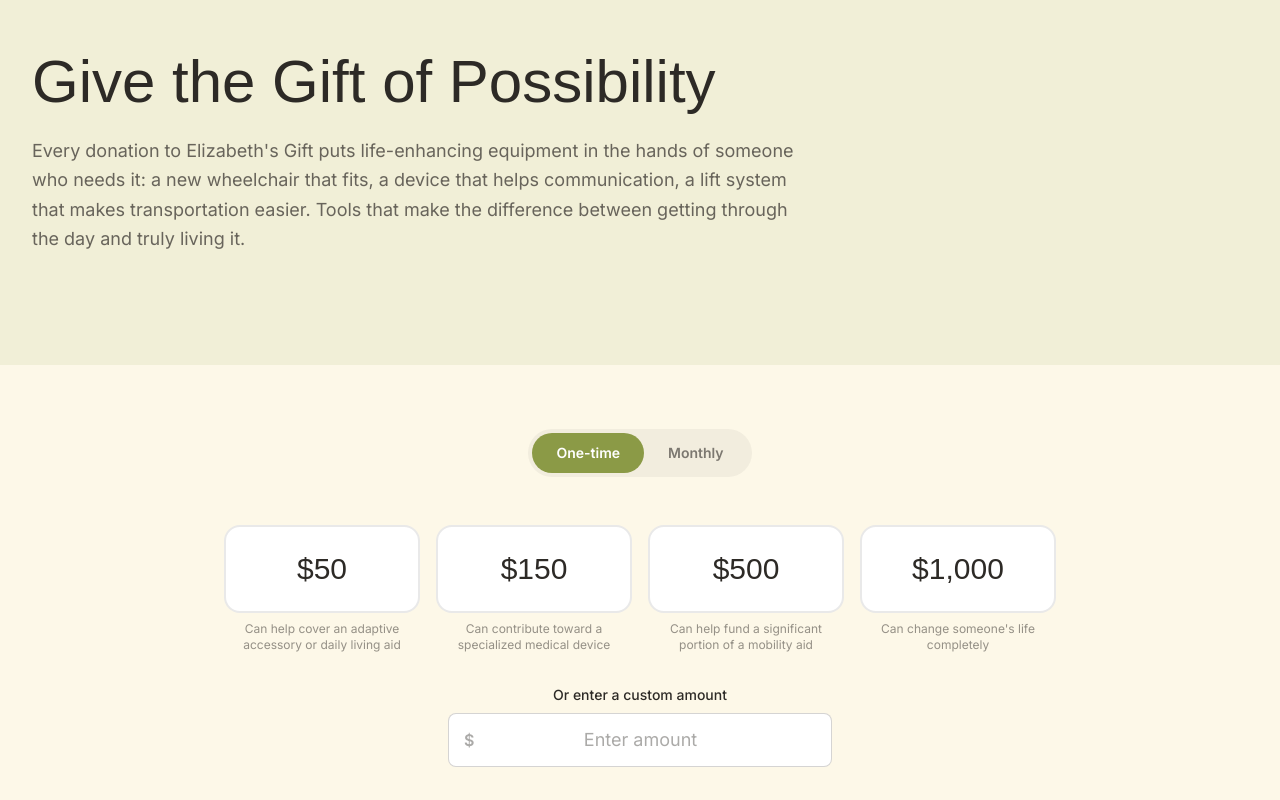
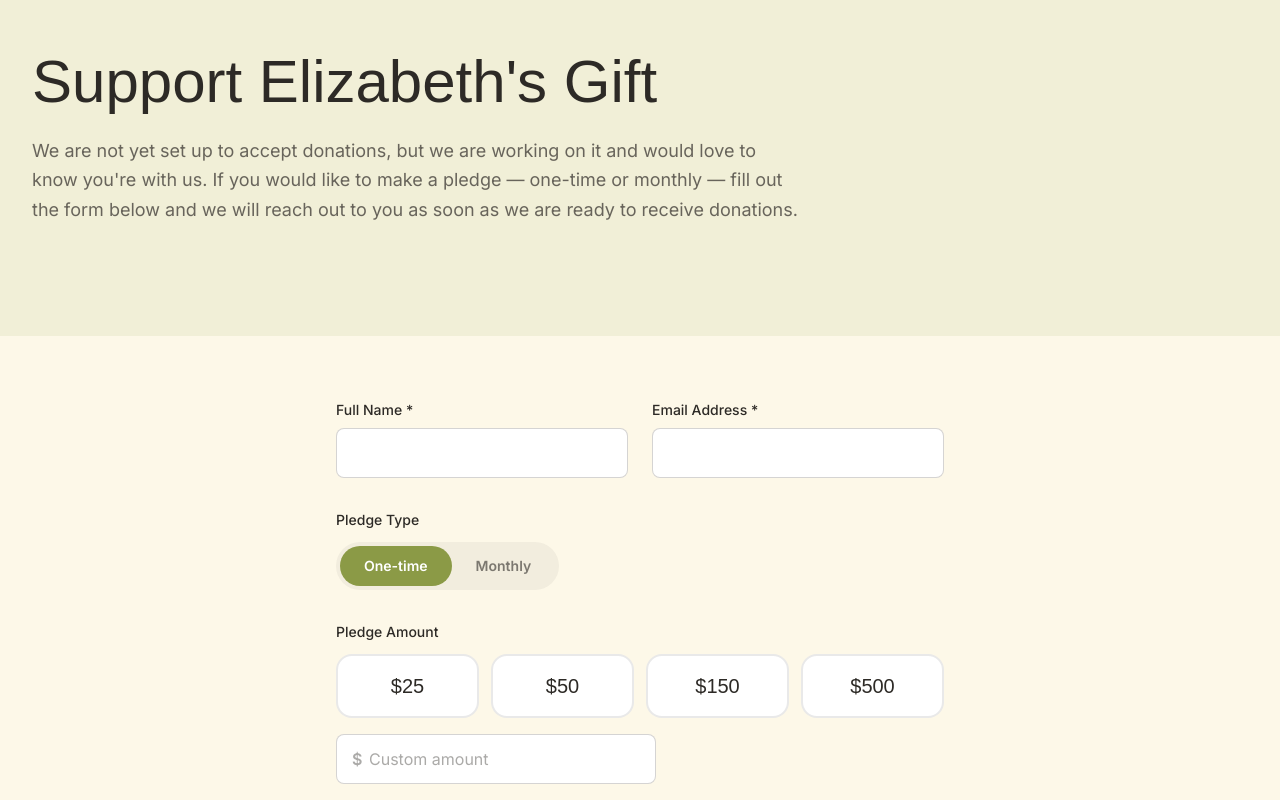
Before and after one commit to smithstephen891-arch/EG-website, a Next.js app: page /donate in a window 1280 px wide. Shown: the part 140-940 px from the top of the page. Built offline with nearby package versions, Linux system fonts and the light colour scheme; a web font is replaced by a local one.

Commit message:
Replace donate page with pledge form; add pledge API route

```diff
--- /dev/null
+++ b/src/app/api/pledge/route.ts
@@ -0,0 +1,60 @@
+import { NextResponse } from "next/server";
+import { Resend } from "resend";
+
+export async function POST(request: Request) {
+  try {
+    const data = await request.json();
+    const { name, email, pledgeType, amount, message } = data;
+
+    if (!process.env.RESEND_API_KEY) {
+      console.log("Pledge submission (no email sent — RESEND_API_KEY not set):", data);
+      return NextResponse.json({ message: "Pledge received successfully" }, { status: 200 });
+    }
+
+    const resend = new Resend(process.env.RESEND_API_KEY);
+    await resend.emails.send({
+      from: "Elizabeth's Gift <onboarding@resend.dev>",
+      to: "smithstephen891@gmail.com",
+      replyTo: email,
+      subject: `New Pledge — ${name} (${pledgeType}, $${amount})`,
+      html: `
+        <div style="font-family: sans-serif; max-width: 600px; margin: 0 auto;">
+          <h2 style="color: #352e24;">New Donation Pledge</h2>
+          <table style="width: 100%; border-collapse: collapse;">
+            <tr>
+              <td style="padding: 8px 0; color: #666; width: 140px;"><strong>Name</strong></td>
+              <td style="padding: 8px 0; color: #352e24;">${name}</td>
+            </tr>
+            <tr>
+              <td style="padding: 8px 0; color: #666;"><strong>Email</strong></td>
+              <td style="padding: 8px 0; color: #352e24;"><a href="mailto:${email}">${email}</a></td>
+            </tr>
+            <tr>
+              <td style="padding: 8px 0; color: #666;"><strong>Pledge Type</strong></td>
+              <td style="padding: 8px 0; color: #352e24;">${pledgeType === "monthly" ? "Monthly" : "One-time"}</td>
+            </tr>
+            <tr>
+              <td style="padding: 8px 0; color: #666;"><strong>Amount</strong></td>
+              <td style="padding: 8px 0; color: #352e24;">$${Number(amount).toLocaleString()}</td>
+            </tr>
+          </table>
+          ${message ? `
+          <hr style="border: none; border-top: 1px solid #e5e5e5; margin: 16px 0;" />
+          <h3 style="color: #352e24;">Message</h3>
+          <p style="color: #555; line-height: 1.6; white-space: pre-wrap;">${message}</p>
+          ` : ""}
+          <hr style="border: none; border-top: 1px solid #e5e5e5; margin: 24px 0;" />
+          <p style="color: #999; font-size: 12px;">Submitted via elizabethsgift.com donation pledge form</p>
+        </div>
+      `,
+    });
+
+    return NextResponse.json({ message: "Pledge received successfully" }, { status: 200 });
+  } catch (error) {
+    console.error("Pledge submission error:", error);
+    return NextResponse.json(
+      { message: "Something went wrong" },
+      { status: 500 }
+    );
+  }
+}
--- a/src/app/donate/page.tsx
+++ b/src/app/donate/page.tsx
@@ -1,29 +1,42 @@
 "use client";
 
 import { useState } from "react";
-import { useRouter } from "next/navigation";
-import { useDonation } from "@/context/DonationContext";
 
-const tiers = [
-  { amount: 50, description: "Can help cover an adaptive accessory or daily living aid" },
-  { amount: 150, description: "Can contribute toward a specialized medical device" },
-  { amount: 500, description: "Can help fund a significant portion of a mobility aid" },
-  { amount: 1000, description: "Can change someone's life completely" },
-];
+const presetAmounts = [25, 50, 150, 500];
 
 export default function DonatePage() {
-  const router = useRouter();
-  const { setDonation } = useDonation();
+  const [pledgeType, setPledgeType] = useState<"one-time" | "monthly">("one-time");
   const [selectedAmount, setSelectedAmount] = useState<number>(0);
   const [customAmount, setCustomAmount] = useState("");
-  const [donationType, setDonationType] = useState<"one-time" | "monthly">("one-time");
+  const [loading, setLoading] = useState(false);
+  const [submitted, setSubmitted] = useState(false);
 
   const currentAmount = selectedAmount || Number(customAmount) || 0;
 
-  function handleProceed() {
+  async function handleSubmit(e: React.FormEvent<HTMLFormElement>) {
+    e.preventDefault();
     if (currentAmount <= 0) return;
-    setDonation({ amount: currentAmount, type: donationType });
-    router.push("/cart");
+    setLoading(true);
+    try {
+      const form = e.currentTarget;
+      const data = {
+        name: (form.elements.namedItem("name") as HTMLInputElement).value,
+        email: (form.elements.namedItem("email") as HTMLInputElement).value,
+        pledgeType,
+        amount: currentAmount,
+        message: (form.elements.namedItem("message") as HTMLTextAreaElement).value,
+      };
+      await fetch("/api/pledge", {
+        method: "POST",
+        headers: { "Content-Type": "application/json" },
+        body: JSON.stringify(data),
+      });
+      setSubmitted(true);
+    } catch {
+      alert("Something went wrong. Please try again.");
+    } finally {
+      setLoading(false);
+    }
   }
 
   return (
@@ -32,28 +45,67 @@ export default function DonatePage() {
         <div className="mx-auto max-w-7xl px-4 sm:px-6 lg:px-8 py-20 md:py-28">
           <div className="max-w-3xl">
             <h1 className="font-serif text-4xl md:text-5xl lg:text-6xl text-charcoal">
-              Give the Gift of Possibility
+              Support Elizabeth&apos;s Gift
             </h1>
             <p className="mt-6 text-lg text-charcoal/70 leading-relaxed">
-              Every donation to Elizabeth&apos;s Gift puts life-enhancing equipment
-              in the hands of someone who needs it: a new wheelchair that fits,
-              a device that helps communication, a lift system that makes
-              transportation easier. Tools that make the difference between
-              getting through the day and truly living it.
+              We are not yet set up to accept donations, but we are working on it and
+              would love to know you&apos;re with us. If you would like to make a pledge —
+              one-time or monthly — fill out the form below and we will reach out to
+              you as soon as we are ready to receive donations.
             </p>
           </div>
         </div>
       </section>
 
       <section className="bg-cream">
-        <div className="mx-auto max-w-4xl px-4 sm:px-6 lg:px-8 py-16">
-          {/* Donation Type Toggle */}
-          <div className="flex justify-center mb-12">
-            <div className="bg-charcoal/5 rounded-full p-1 flex">
+        <div className="mx-auto max-w-2xl px-4 sm:px-6 lg:px-8 py-16">
+          {submitted ? (
+            <div className="text-center py-16 space-y-4">
+              <h2 className="font-serif text-3xl text-charcoal">Thank You!</h2>
+              <p className="text-charcoal/70 text-lg leading-relaxed">
+                Your pledge means the world to us. We will be in touch as soon
+                as we are ready to accept donations.
+              </p>
+            </div>
+          ) : (
+            <form onSubmit={handleSubmit} className="space-y-8">
+              {/* Name + Email */}
+              <div className="grid grid-cols-1 sm:grid-cols-2 gap-6">
+                <div>
+                  <label htmlFor="name" className="block text-sm font-medium text-charcoal mb-2">
+                    Full Name *
+                  </label>
+                  <input
+                    type="text"
+                    id="name"
+                    name="name"
+                    required
+                    className="w-full rounded-lg border border-charcoal/20 bg-white px-4 py-3 text-charcoal placeholder:text-charcoal/40 focus:border-olive focus:ring-2 focus:ring-olive/20 outline-none transition"
+                  />
+                </div>
+                <div>
+                  <label htmlFor="email" className="block text-sm font-medium text-charcoal mb-2">
+                    Email Address *
+                  </label>
+                  <input
+                    type="email"
+                    id="email"
+                    name="email"
+                    required
+                    className="w-full rounded-lg border border-charcoal/20 bg-white px-4 py-3 text-charcoal placeholder:text-charcoal/40 focus:border-olive focus:ring-2 focus:ring-olive/20 outline-none transition"
+                  />
+                </div>
+              </div>
+
+              {/* Pledge Type Toggle */}
+              <div>
+                <p className="block text-sm font-medium text-charcoal mb-3">Pledge Type</p>
+                <div className="bg-charcoal/5 rounded-full p-1 flex w-fit">
                   <button
-                onClick={() => setDonationType("one-time")}
+                    type="button"
+                    onClick={() => setPledgeType("one-time")}
                     className={`px-6 py-2.5 rounded-full text-sm font-semibold transition-colors ${
-                  donationType === "one-time"
+                      pledgeType === "one-time"
                         ? "bg-olive text-white"
                         : "text-charcoal/60 hover:text-charcoal"
                     }`}
@@ -61,9 +113,10 @@ export default function DonatePage() {
                     One-time
                   </button>
                   <button
-                onClick={() => setDonationType("monthly")}
+                    type="button"
+                    onClick={() => setPledgeType("monthly")}
                     className={`px-6 py-2.5 rounded-full text-sm font-semibold transition-colors ${
-                  donationType === "monthly"
+                      pledgeType === "monthly"
                         ? "bg-olive text-white"
                         : "text-charcoal/60 hover:text-charcoal"
                     }`}
@@ -73,72 +126,68 @@ export default function DonatePage() {
                 </div>
               </div>
 
-          {/* Tier Cards */}
-          <div className="grid grid-cols-2 md:grid-cols-4 gap-4 mb-8">
-            {tiers.map((tier) => (
-              <div key={tier.amount} className="flex flex-col gap-2">
+              {/* Preset Amounts */}
+              <div>
+                <p className="block text-sm font-medium text-charcoal mb-3">Pledge Amount</p>
+                <div className="grid grid-cols-4 gap-3 mb-4">
+                  {presetAmounts.map((amount) => (
                     <button
+                      key={amount}
+                      type="button"
                       onClick={() => {
-                    setSelectedAmount(tier.amount);
+                        setSelectedAmount(amount);
                         setCustomAmount("");
                       }}
-                  className={`rounded-2xl p-6 text-center transition-all border-2 ${
-                    selectedAmount === tier.amount
+                      className={`rounded-2xl py-4 text-center transition-all border-2 ${
+                        selectedAmount === amount
                           ? "border-olive bg-olive/10"
                           : "border-charcoal/10 bg-white hover:border-olive/30"
                       }`}
                     >
-                  <p className="font-serif text-2xl md:text-3xl text-charcoal">
-                    ${tier.amount.toLocaleString()}
-                  </p>
+                      <p className="font-serif text-xl text-charcoal">${amount}</p>
                     </button>
-                <p className="text-xs text-charcoal/50 text-center px-2">
-                  {tier.description}
-                </p>
-              </div>
                   ))}
                 </div>
-
-          {/* Custom Amount */}
-          <div className="max-w-sm mx-auto mb-12">
-            <label htmlFor="customAmount" className="block text-sm font-medium text-charcoal mb-2 text-center">
-              Or enter a custom amount
-            </label>
-            <div className="relative">
+                <div className="relative max-w-xs">
                   <span className="absolute left-4 top-1/2 -translate-y-1/2 text-charcoal/40 font-semibold">
                     $
                   </span>
                   <input
                     type="number"
-                id="customAmount"
                     value={customAmount}
                     onChange={(e) => {
                       setCustomAmount(e.target.value);
                       setSelectedAmount(0);
                     }}
                     min="1"
-                placeholder="Enter amount"
-                className="w-full rounded-lg border border-charcoal/20 bg-white pl-8 pr-4 py-3 text-charcoal text-center text-lg placeholder:text-charcoal/40 focus:border-olive focus:ring-2 focus:ring-olive/20 outline-none transition"
+                    placeholder="Custom amount"
+                    className="w-full rounded-lg border border-charcoal/20 bg-white pl-8 pr-4 py-3 text-charcoal placeholder:text-charcoal/40 focus:border-olive focus:ring-2 focus:ring-olive/20 outline-none transition"
                   />
                 </div>
               </div>
 
-          {/* Proceed */}
-          <div className="text-center">
+              {/* Optional Message */}
+              <div>
+                <label htmlFor="message" className="block text-sm font-medium text-charcoal mb-2">
+                  Anything you&apos;d like to share? (optional)
+                </label>
+                <textarea
+                  id="message"
+                  name="message"
+                  rows={3}
+                  className="w-full rounded-lg border border-charcoal/20 bg-white px-4 py-3 text-charcoal placeholder:text-charcoal/40 focus:border-olive focus:ring-2 focus:ring-olive/20 outline-none transition resize-y"
+                />
+              </div>
+
               <button
-              onClick={handleProceed}
-              disabled={currentAmount <= 0}
+                type="submit"
+                disabled={loading || currentAmount <= 0}
                 className="rounded-full bg-olive px-10 py-3.5 font-semibold text-white hover:bg-olive-light transition-colors disabled:opacity-40 disabled:cursor-not-allowed"
               >
-              {currentAmount > 0
-                ? `Proceed with $${currentAmount.toLocaleString()} ${donationType} donation`
-                : "Select an amount to continue"}
+                {loading ? "Submitting..." : currentAmount > 0 ? `Pledge $${currentAmount.toLocaleString()}` : "Select an amount to continue"}
               </button>
-          </div>
-
-          <p className="text-center text-sm text-charcoal/50 mt-4">
-            All donations are tax-deductible to the extent allowed by law.
-          </p>
+            </form>
+          )}
         </div>
       </section>
 
@@ -159,7 +208,7 @@ export default function DonatePage() {
               Too many people are waiting for a properly fitting wheelchair,
               shower chairs, track systems, adaptive vehicles, and many, many
               more items that are needed to make life a little easier. With your
-              donation, you help us close that gap: one person, one piece of
+              support, you help us close that gap: one person, one piece of
               equipment at a time.
             </p>
             <p className="font-serif text-xl italic text-gold">
```
Lines whose indentation alone changed are shown as unchanged.
